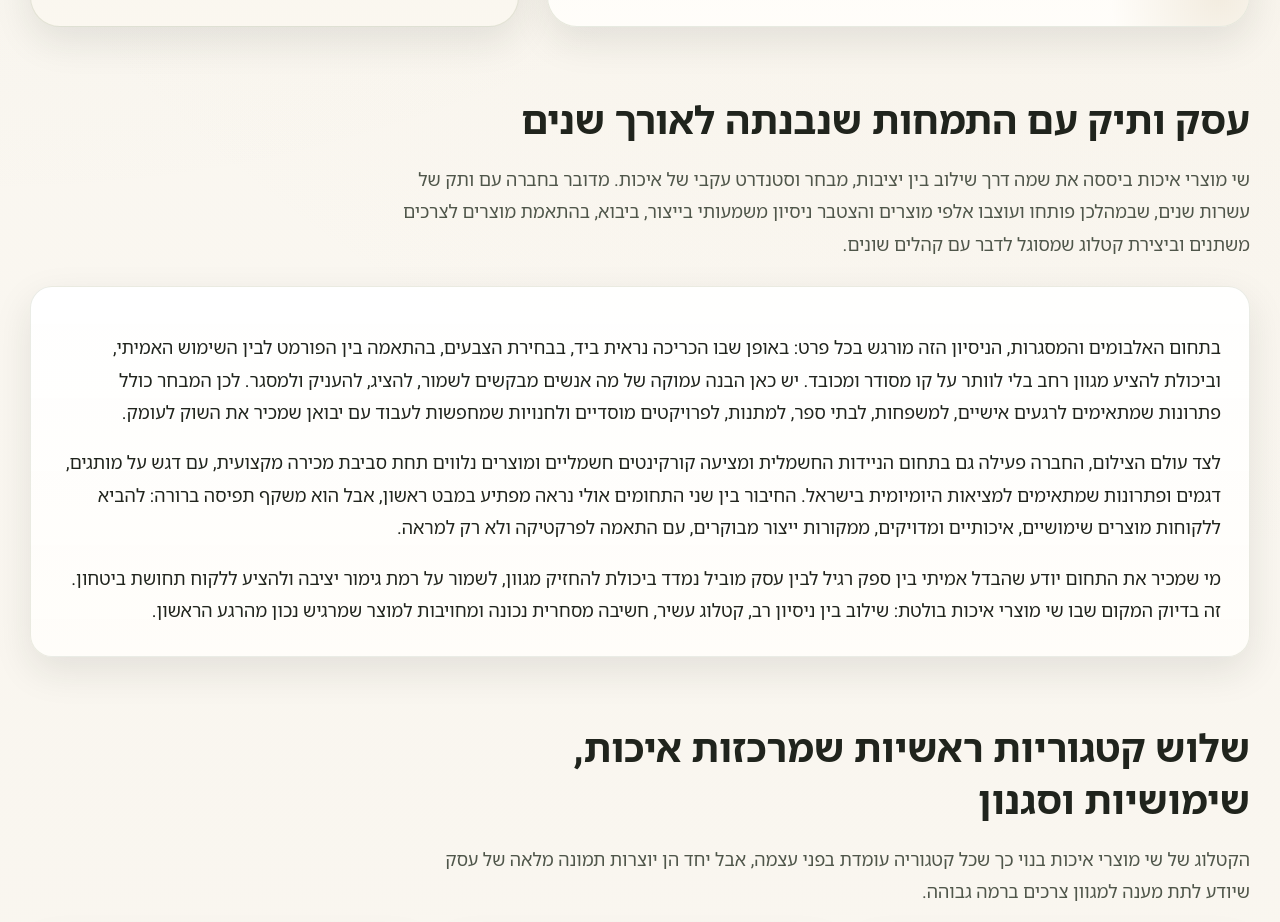
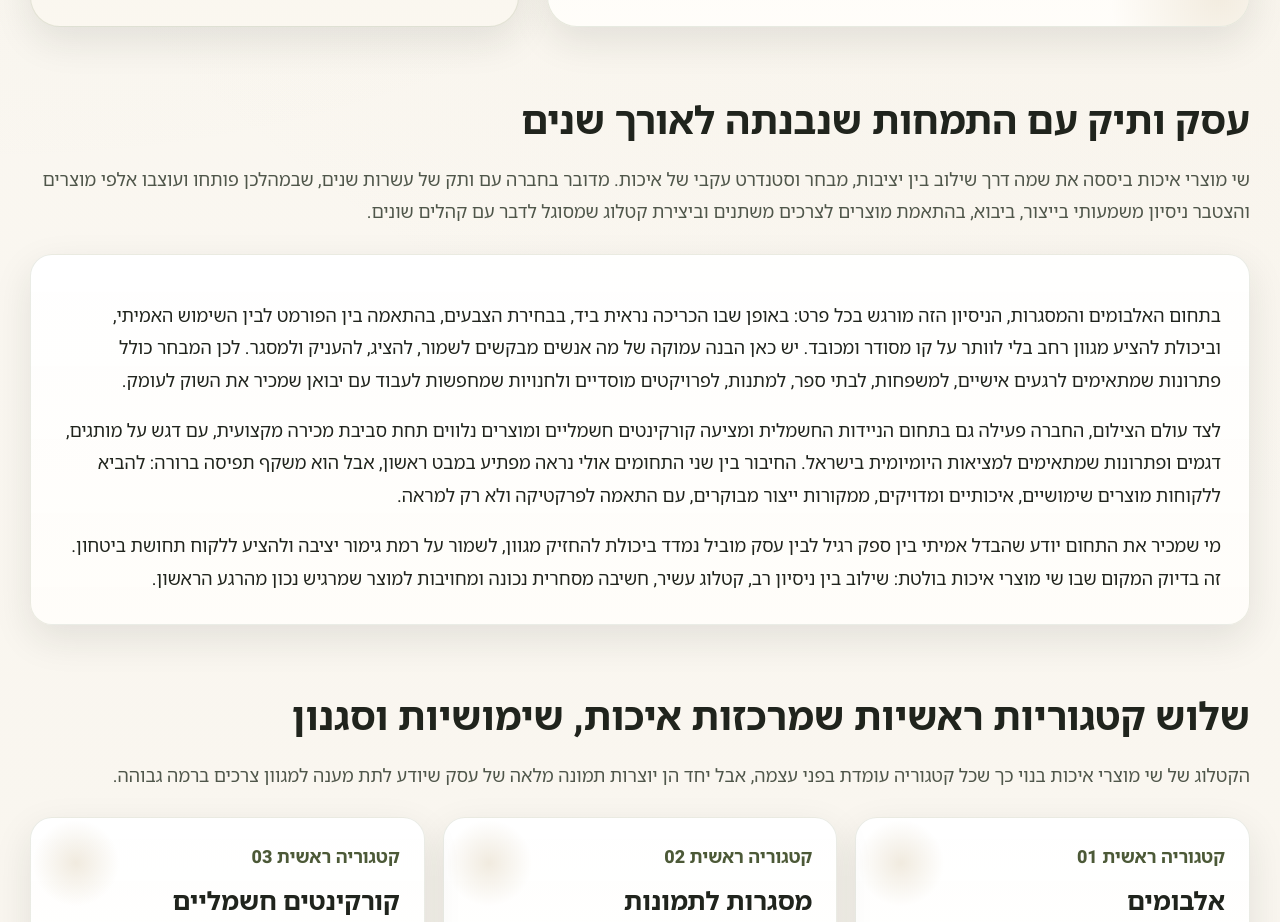
Before and after one commit to PrositesCoIl/shikko.com, a plain HTML site: page index.html in a window 1280 px wide. Shown: the part 1109-2031 px from the top of the page. Drawn offline with Linux system fonts and the light colour scheme.

Commit message:
Update index.html

```diff
--- a/index.html
+++ b/index.html
@@ -399,7 +399,6 @@
     }
 
     .section-head {
-      max-width: 850px;
       margin-bottom: 24px;
     }
 
```
